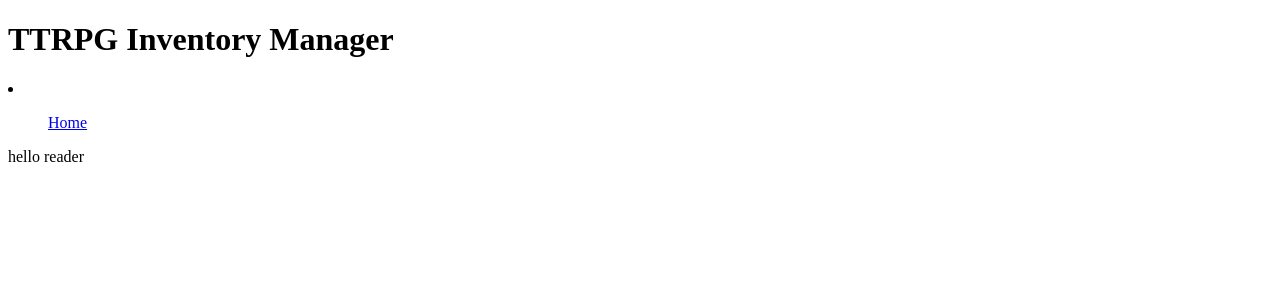
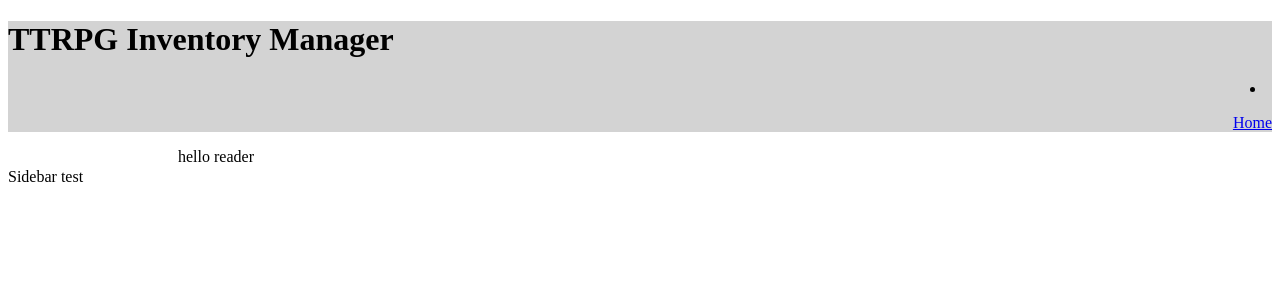
Before and after one commit to misterEarly/ttrpg-inventory-manager, a PHP site: page / in a window 1280 px wide. Shown: the top 300 px of the page. Run offline with PHP 8.4, Linux system fonts and the light colour scheme.

Commit message:
added some basic css and sidebar

```diff
--- a/web/css/style.css
+++ b/web/css/style.css
@@ -0,0 +1,43 @@
+.header {
+
+    text-align: center;
+    height: 5%;
+    width: 100%;
+    background-color: lightgrey;
+
+}
+
+.header h1 {
+    text-align: left;
+}
+
+.topnav nav {
+
+    text-align: right;
+}
+
+/* The sidebar menu */
+.sidebar {
+    height: 100%;
+    /* Full-height: remove this if you want "auto" height */
+    width: 160px;
+    /* Set the width of the sidebar */
+    position: fixed;
+    /* Fixed Sidebar (stay in place on scroll) */
+    z-index: 1;
+    /* Stay on top */
+
+    /* Stay at the top */
+
+    background-color: white;
+    overflow-x: hidden;
+    /* Disable horizontal scroll */
+    padding-top: 20px;
+}
+
+/* Style page content */
+.main {
+    margin-left: 160px;
+    /* Same as the width of the sidebar */
+    padding: 0px 10px;
+}
--- a/web/index.php
+++ b/web/index.php
@@ -1,9 +1,11 @@
 
 <?php
     include_once "templates/header.php";
+    include_once "templates/sidebar.php";
 ?>
 
-<div>
+
+<div class="main">
     hello reader
 </div>
 
--- a/web/templates/header.php
+++ b/web/templates/header.php
@@ -1,27 +1,30 @@
-
-
 <!DOCTYPE html>
 <html lang="en">
+
 <head>
     <meta charset="UTF-8">
     <meta http-equiv="X-UA-Compatible" content="IE=edge">
     <meta name="viewport" content="width=device-width, initial-scale=1.0">
     <title>TTRPG Inventory Manager</title>
+    <link rel="stylesheet" href="css/style.css">
 </head>
 
-<header>
+<div class="header">
     <h1>
         TTRPG Inventory Manager
     </h1>
-</header>
 
-<div>
-    <nav>
-        <li>
-            <ul> <a href="index.php"> Home </a> </ul>
+    <div class="topnav">
+        <nav>
+            <li>
+                <ul> <a href="index.php"> Home </a> </ul>
 
-        </li>
-    </nav>
+            </li>
+        </nav>
+    </div>
 </div>
 
+
+
+
 <body>
--- /dev/null
+++ b/web/templates/sidebar.php
@@ -0,0 +1,3 @@
+<div class="sidebar">
+    Sidebar test
+</div>
```
